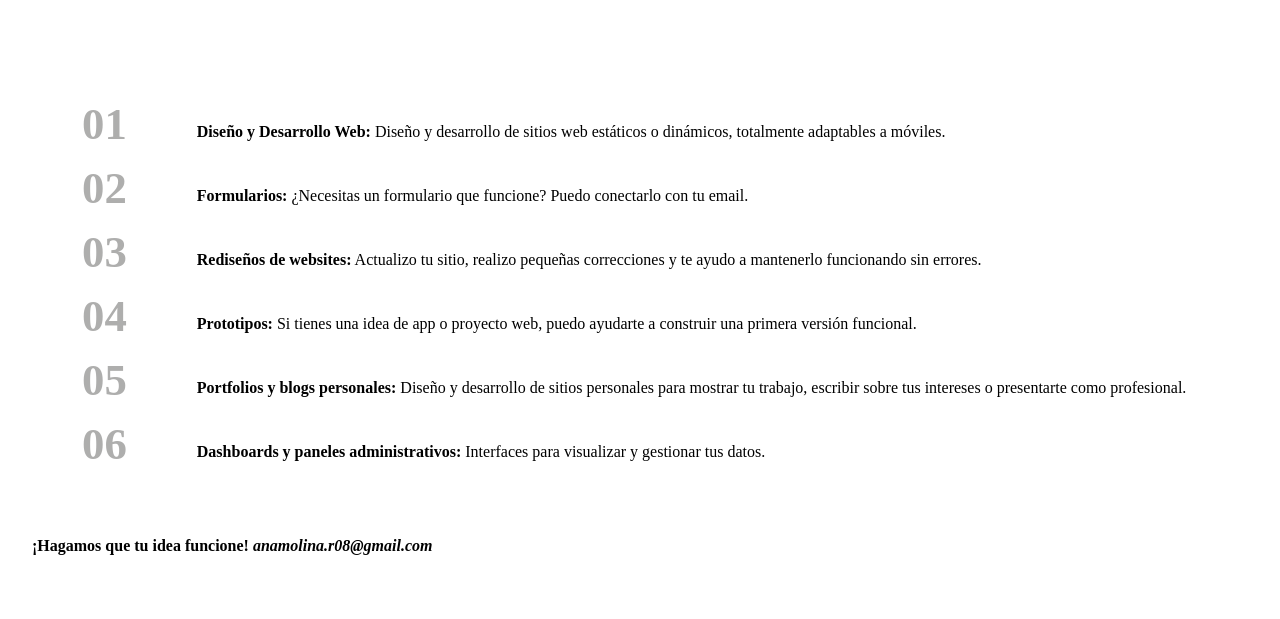
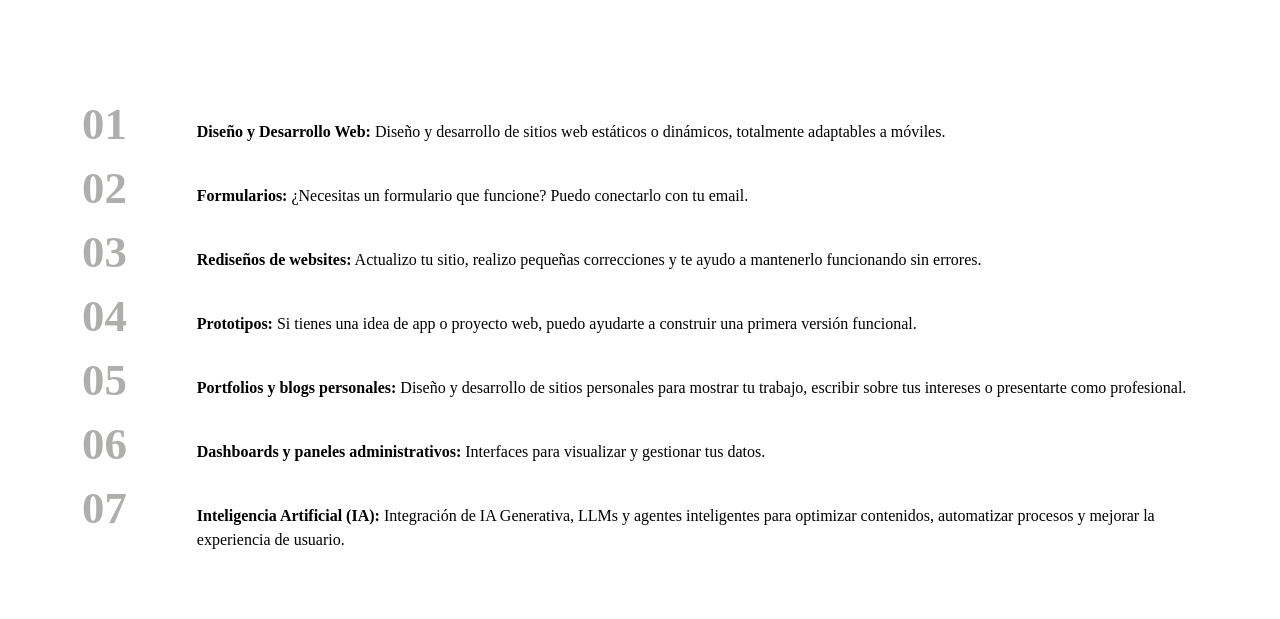
Before and after one commit to Ana83-ui/my_new_portfolio, a plain HTML site: page service.html in a window 1280 px wide. Shown: the part 158-777 px from the top of the page. Drawn offline with Linux system fonts and the light colour scheme.

Commit message:
add servicio IA

```diff
--- a/service.html
+++ b/service.html
@@ -49,6 +49,10 @@
         <div class="servicio">
           <h2 class="title-service">06</h2>
           <p class="text-service"> <strong>Dashboards y paneles administrativos:</strong> Interfaces para visualizar y gestionar tus datos. </p>
+        </div>
+        <div class="servicio">
+          <h2 class="title-service">07</h2>
+          <p class="text-service"> <strong>Inteligencia Artificial (IA):</strong> Integración de IA Generativa, LLMs y agentes inteligentes para optimizar contenidos, automatizar procesos y mejorar la experiencia de usuario. </p>
         </div>
       </div>
 
```
